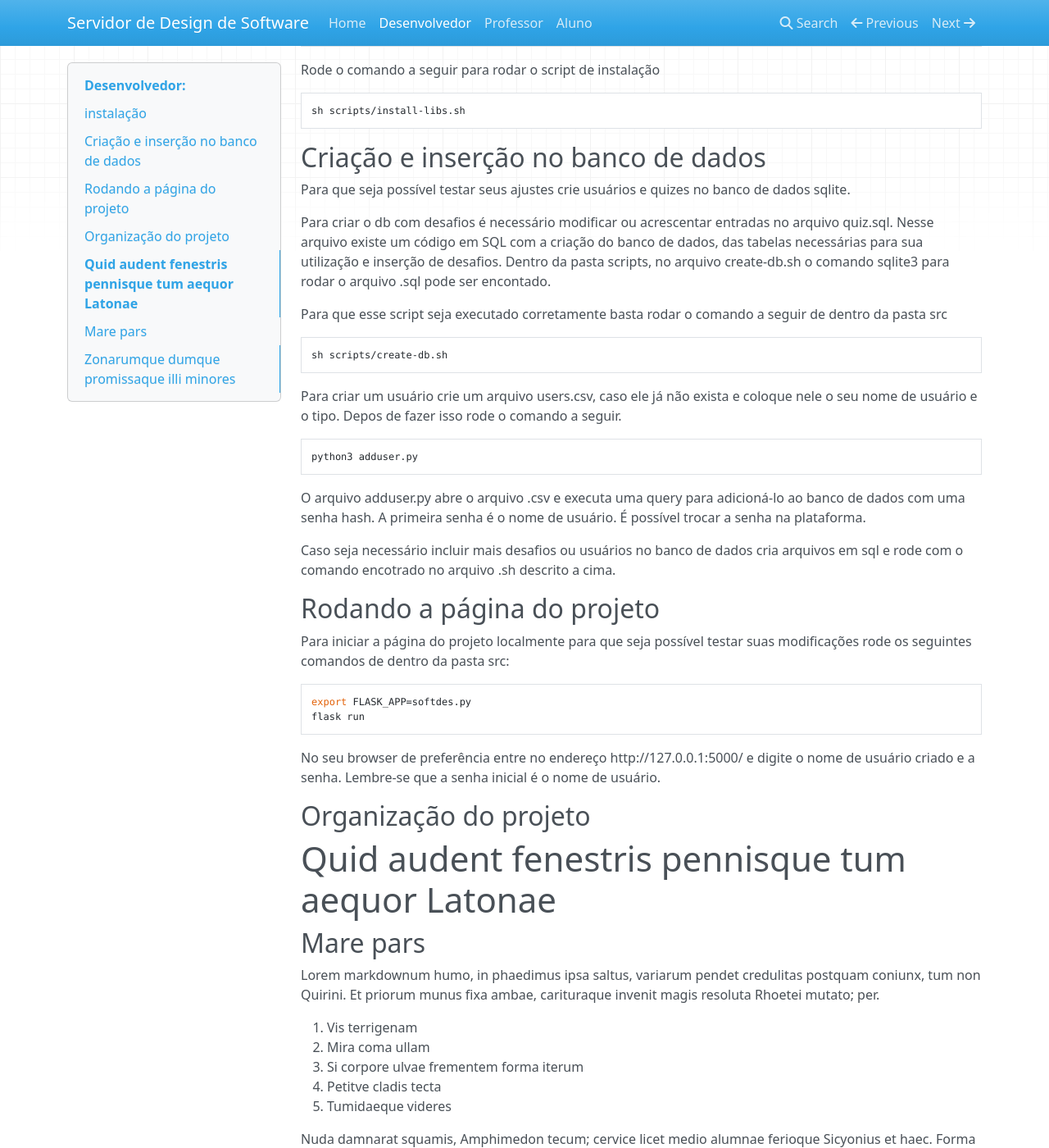
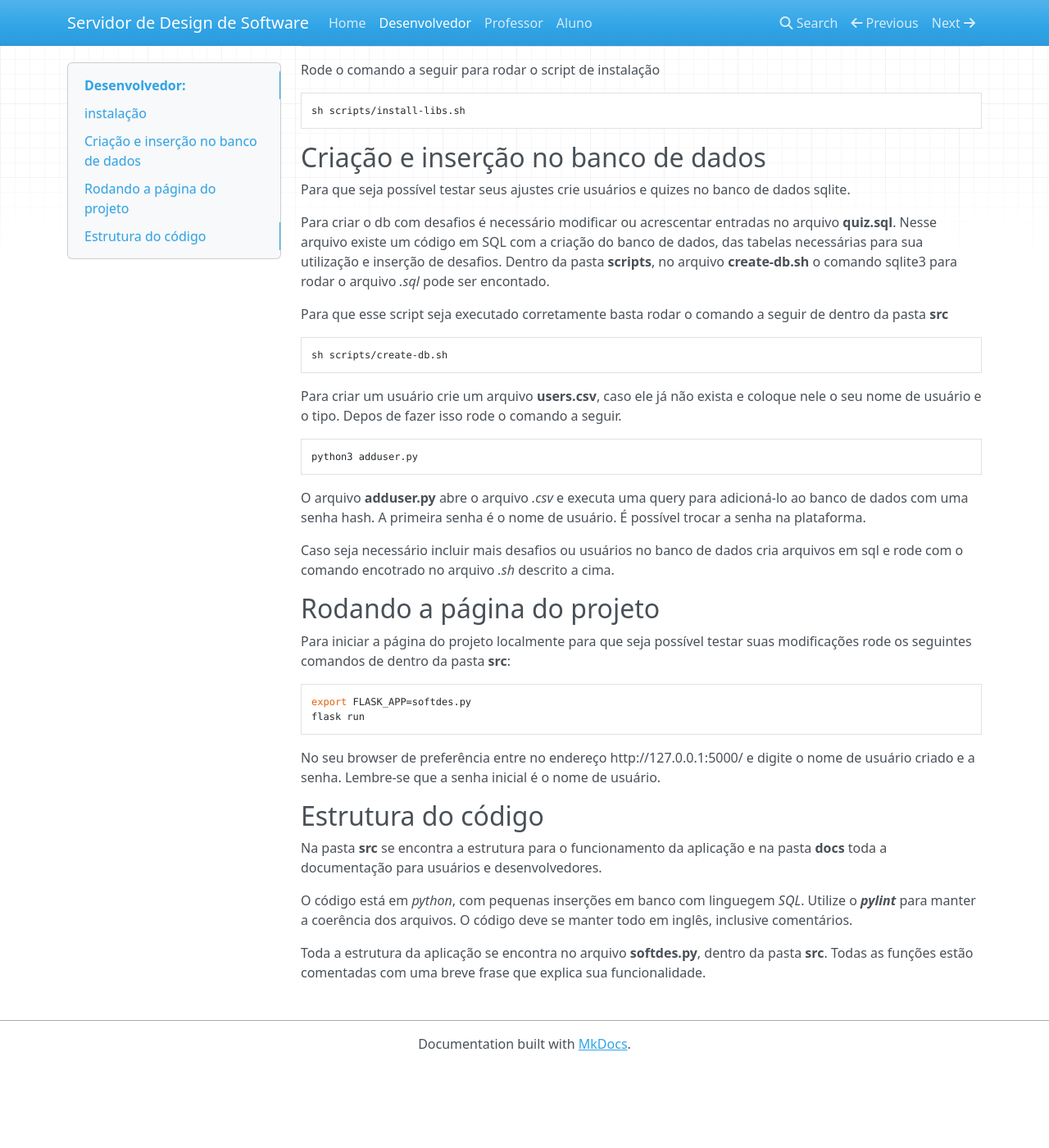
Before and after one commit to WarlenRodrigues/softdes-desafios, an MkDocs documentation site: the page built from docs/desenvolvedor.md, in a window 1280 px wide and 1400 px high, scrolled down 360 px. Shown: the whole window at 82% size. Built offline with MkDocs 1.6.1, drawn with Linux system fonts in a browser that asks for light colours; nearby versions of some CDN libraries; after the commit the page ends 1661 px from its top, so only the background shows below that; some of the changed text lies outside the part shown.

Commit message:
fim do desenvolvedor.md

````diff
--- a/docs/desenvolvedor.md
+++ b/docs/desenvolvedor.md
@@ -5,7 +5,7 @@ Essa plataforma é utilizada para fins educacionais. Ela é um espaço em que o
 Para iniciar o desenvolvimento da plataforma siga o tutorial a seguir:
 
 ## instalação
-entre na pasta srcs
+entre na pasta **src** com o comando a seguir
 
 ```sh
 cd src
@@ -18,26 +18,26 @@ sh scripts/install-libs.sh
 ## Criação e inserção no banco de dados
 Para que seja possível testar seus ajustes crie usuários e quizes no banco de dados sqlite.
 
-Para criar o db com desafios é necessário modificar ou acrescentar entradas no arquivo quiz.sql. Nesse arquivo existe um código em SQL com a criação do banco de dados, das tabelas necessárias para sua utilização e inserção de desafios. Dentro da pasta scripts, no arquivo create-db.sh o comando sqlite3 para rodar o arquivo .sql pode ser encontado.
+Para criar o db com desafios é necessário modificar ou acrescentar entradas no arquivo **quiz.sql**. Nesse arquivo existe um código em SQL com a criação do banco de dados, das tabelas necessárias para sua utilização e inserção de desafios. Dentro da pasta **scripts**, no arquivo **create-db.sh** o comando sqlite3 para rodar o arquivo *.sql* pode ser encontado.
 
-Para que esse script seja executado corretamente basta rodar o comando a seguir de dentro da pasta src
+Para que esse script seja executado corretamente basta rodar o comando a seguir de dentro da pasta **src**
 
 ```sh
 sh scripts/create-db.sh
 ```
 
-Para criar um usuário crie um arquivo users.csv, caso ele já não exista e coloque nele o seu nome de usuário e o tipo. Depos de fazer isso rode o comando a seguir.
+Para criar um usuário crie um arquivo **users.csv**, caso ele já não exista e coloque nele o seu nome de usuário e o tipo. Depos de fazer isso rode o comando a seguir.
 
 ```sh
 python3 adduser.py
 ```
-O arquivo adduser.py abre o arquivo .csv e executa uma query para adicioná-lo ao banco de dados com uma senha hash. A primeira senha é o nome de usuário. É possível trocar a senha na plataforma.
+O arquivo **adduser.py** abre o arquivo *.csv* e executa uma query para adicioná-lo ao banco de dados com uma senha hash. A primeira senha é o nome de usuário. É possível trocar a senha na plataforma.
 
-Caso seja necessário incluir mais desafios ou usuários no banco de dados cria arquivos em sql e rode com o comando encotrado no arquivo .sh descrito a cima.
+Caso seja necessário incluir mais desafios ou usuários no banco de dados cria arquivos em sql e rode com o comando encotrado no arquivo *.sh* descrito a cima.
 
 ## Rodando a página do projeto
 
-Para iniciar a página do projeto localmente para que seja possível testar suas modificações rode os seguintes comandos de dentro da pasta src:
+Para iniciar a página do projeto localmente para que seja possível testar suas modificações rode os seguintes comandos de dentro da pasta **src**:
 
 ```sh
 export FLASK_APP=softdes.py
@@ -46,66 +46,11 @@ flask run
 
 No seu browser de preferência entre no endereço http://127.0.0.1:5000/ e digite o nome de usuário criado e a senha. Lembre-se que a senha inicial é o nome de usuário.
 
-## Organização do projeto
+## Estrutura do código
 
+Na pasta **src** se encontra a estrutura para o funcionamento da aplicação e na pasta **docs** toda a documentação para usuários e desenvolvedores.
 
+O código está em *python*, com pequenas inserções em banco com linguegem *SQL*. Utilize o ***pylint*** para manter a coerência dos arquivos.
+O código deve se manter todo em inglês, inclusive comentários.
 
-
-
-
-
-
-
-
-
-
-
-
-
-
-
-
-# Quid audent fenestris pennisque tum aequor Latonae
-
-## Mare pars
-
-Lorem markdownum humo, in phaedimus ipsa saltus, variarum pendet credulitas
-postquam coniunx, tum non Quirini. Et priorum munus fixa ambae, carituraque
-invenit magis resoluta Rhoetei mutato; per.
-
-1. Vis terrigenam
-2. Mira coma ullam
-3. Si corpore ulvae frementem forma iterum
-4. Petitve cladis tecta
-5. Tumidaeque videres
-
-Nuda damnarat squamis, Amphimedon tecum; cervice licet medio alumnae ferioque
-Sicyonius et haec. Forma restat, natorum oris, via procul attollite in
-adloquitur carmine relinquam hi silentia nostras aequales dictis fulsit? Mare
-latet amore ore sat inmemor, et iam mea equo carina classe saxaque urbes. Signum
-*ira petit* viro, in metu effugiunt nate, in!
-
-## Zonarumque dumque promissaque illi minores
-
-Doloris *avis nec infantemque* tabellis quoque cauda habebat **videres**, me
-iuvenes. Iam regia linguae haec: Venus carebat pendentia illis, erit viscera in
-medio!
-
-Concita unde; miluus sint, fuit interea felicesque facta sacra fuerat.
-Intremuere [quam cursu residens](http://www.tibi.io/) admissa, pressus, cadme?
-Nos Appenninigenae notavit. Suo surgere silices artificem cingebant sine. Omnem
-ignara sorte regale iussit volucrem solvit, ut rustice fluminaque restabat
-artus.
-
-- Ulterius magni
-- Nisi paene est vir abdidit praequestus potentem
-- Laniata petens
-- Abiit regem hastam adsimulat et orbem vulnera
-- Quam ero Erigonen Delius
-- Pereant vestemque funis
-
-Torrem enim, Neptune eosdem faenilibus, medio pavor fine. Foret arasque oscula
-haedum laeta, ut flammamque cruciatibus certamine obicit Tydides, erat manibus
-triplici. *Ebur* superata sermonibus quod; fata vultibus; [de
-liceat](http://www.excipit.io/nomina.html); pars sustinuere sed corpora sua,
-inde tota.
+Toda a estrutura da aplicação se encontra no arquivo **softdes.py**, dentro da pasta **src**. Todas as funções estão comentadas com uma breve frase que explica sua funcionalidade.
````
Also changed, not shown: 1 other file.
